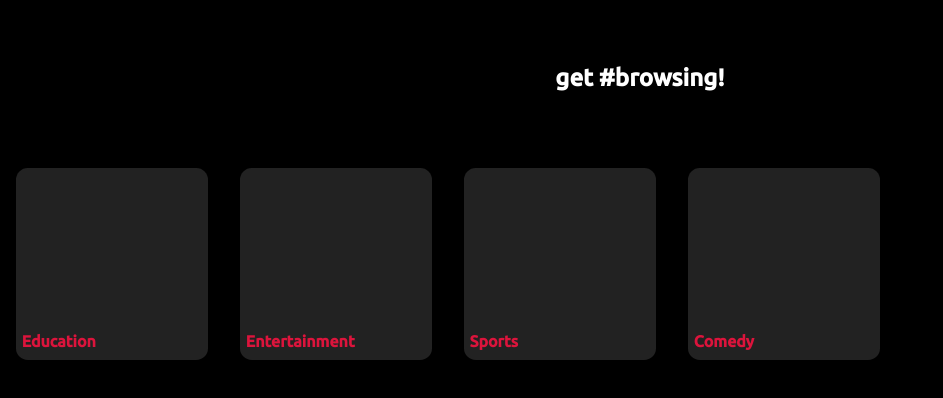
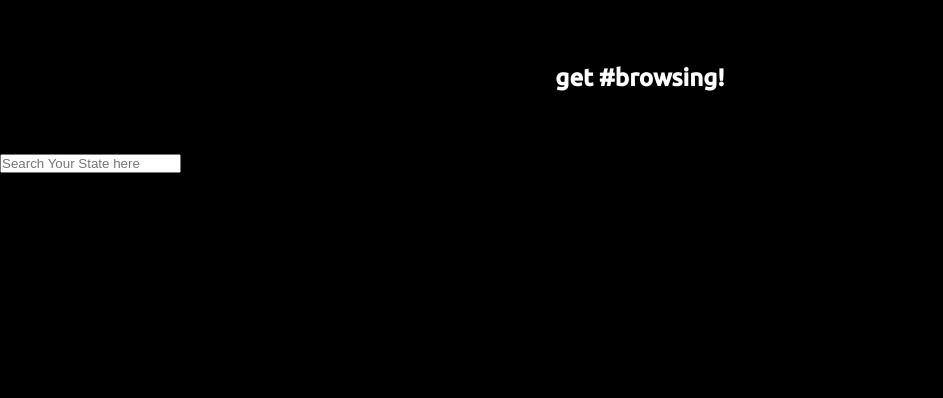
Before and after one commit to Dtech-Dbug/B-4-U, a Next.js app in the folder client/: page /browse in a window 1280 px wide. Shown: the top 398 px of the page, without its empty margins (0-943 px from the left). Built offline with nearby package versions, Linux system fonts and the light colour scheme; a web font is replaced by a local one.

Commit message:
update docs : added search icon

```diff
--- a/client/pages/browse.js
+++ b/client/pages/browse.js
@@ -8,11 +8,16 @@ function browse() {
         <h3 className={styles.header}>get #browsing!</h3>
       </header>
 
-      <div className={styles.cardGallery}>
+      {/* <div className={styles.cardGallery}>
         <CARD info=" Education" />
         <CARD info="Entertainment" />
         <CARD info="Sports" />
         <CARD info="Comedy" />
+      </div> */}
+
+      <div className="state-search-input">
+        <i class="fa fa-search"></i>
+        <input type="text" placeholder="Search Your State here"></input>
       </div>
     </>
   );
```
